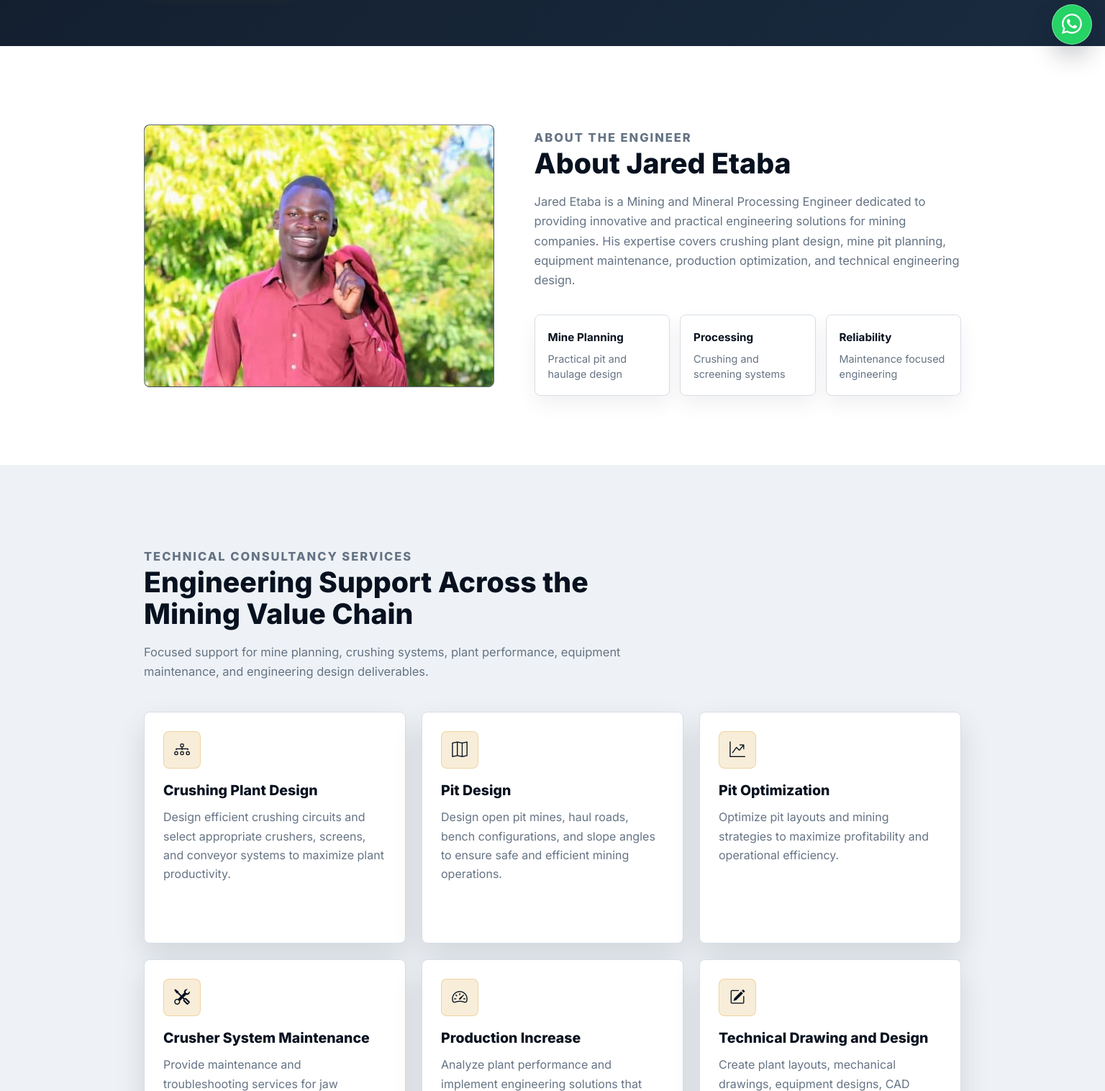
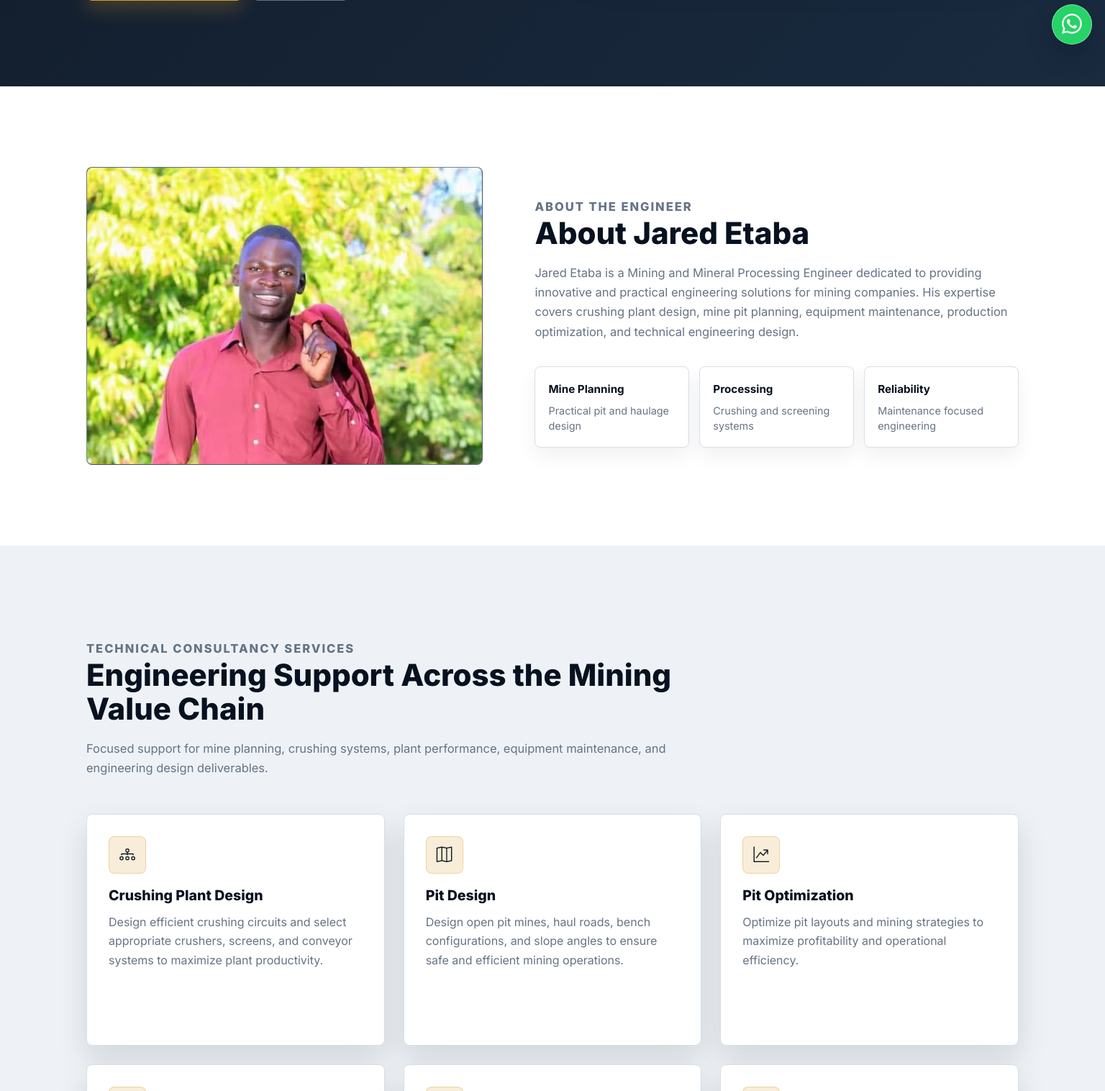
Before and after one commit to JAPHES/consultantfirm, a Django app: page / in a window 1536 px wide. Shown: the part 720-2236 px from the top of the page at 72% size. Run offline with Django 5.2, Linux system fonts and the light colour scheme; some libraries are stand-ins or nearby versions.

Commit message:
adderesponsivenes to all screens

```diff
--- a/assets/css/main.css
+++ b/assets/css/main.css
@@ -1050,6 +1050,100 @@ h3 {
   transform: translateY(0);
 }
 
+@media (min-width: 1400px) {
+  .container {
+    width: min(1320px, calc(100% - 80px));
+  }
+
+  .container-fluid {
+    width: min(1440px, calc(100% - 80px));
+  }
+
+  .section {
+    padding: 112px 0;
+  }
+
+  .hero-section {
+    min-height: 840px;
+    padding: 170px 0 110px;
+  }
+
+  .hero-grid {
+    grid-template-columns: minmax(0, 1fr) minmax(520px, 0.95fr);
+    gap: 72px;
+  }
+
+  .hero-copy h1 {
+    font-size: 4.35rem;
+  }
+
+  .hero-copy h2 {
+    max-width: 760px;
+    font-size: 1.68rem;
+  }
+
+  .hero-description {
+    max-width: 780px;
+    font-size: 1.12rem;
+  }
+
+  .section-heading {
+    max-width: 840px;
+    margin-bottom: 50px;
+  }
+
+  .section-copy h2,
+  .section-heading h2,
+  .contact-info h2,
+  .page-hero h1 {
+    font-size: 2.62rem;
+  }
+
+  .split-layout {
+    gap: 72px;
+  }
+
+  .service-grid,
+  .equipment-grid,
+  .why-grid,
+  .project-grid,
+  .detail-grid,
+  .capability-grid {
+    gap: 26px;
+  }
+
+  .service-card {
+    padding: 30px;
+  }
+
+  .contact-grid {
+    grid-template-columns: minmax(0, 0.9fr) minmax(480px, 0.86fr);
+    gap: 72px;
+  }
+
+  .footer-grid {
+    gap: 54px;
+  }
+}
+
+@media (min-width: 1700px) {
+  .container {
+    width: min(1440px, calc(100% - 96px));
+  }
+
+  .container-fluid {
+    width: min(1540px, calc(100% - 96px));
+  }
+
+  .hero-section {
+    min-height: 880px;
+  }
+
+  .hero-grid {
+    grid-template-columns: minmax(0, 1fr) minmax(580px, 0.95fr);
+  }
+}
+
 @media (max-width: 1100px) {
   .hero-grid,
   .split-layout,
```
